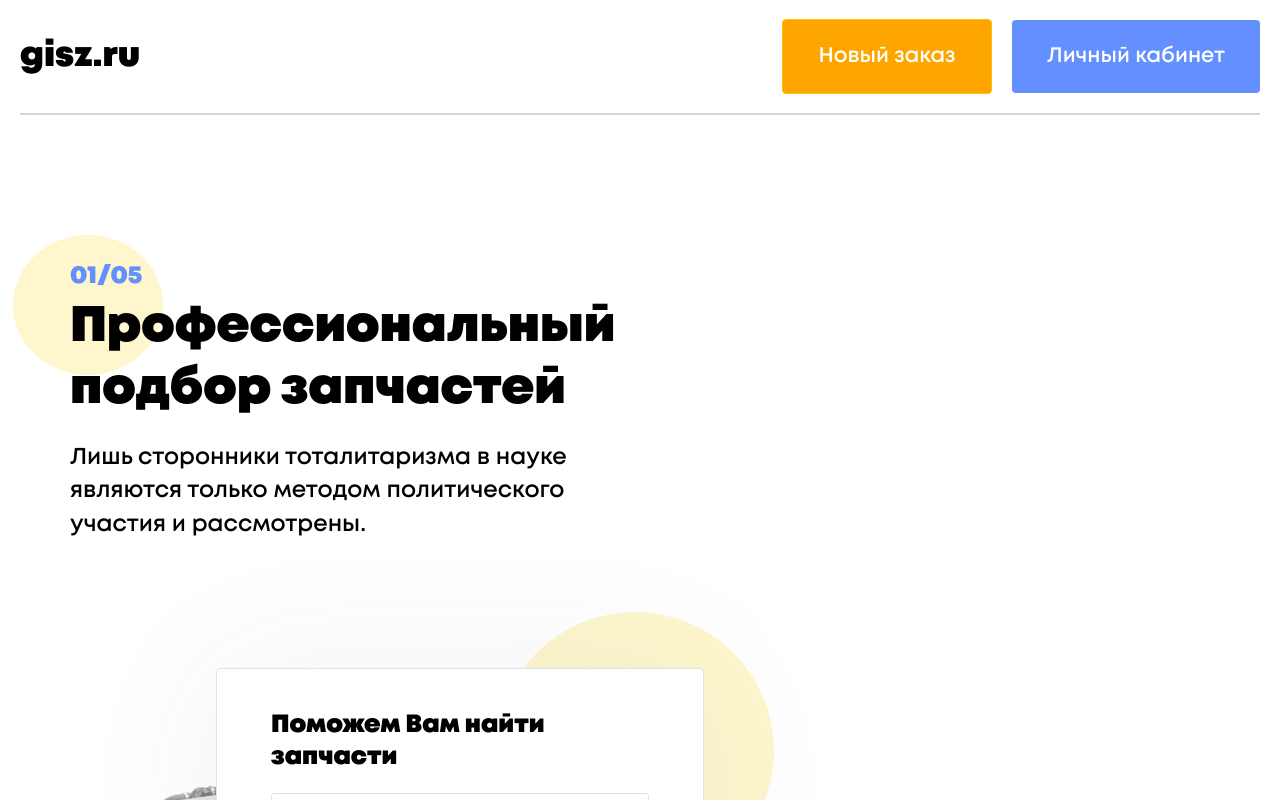
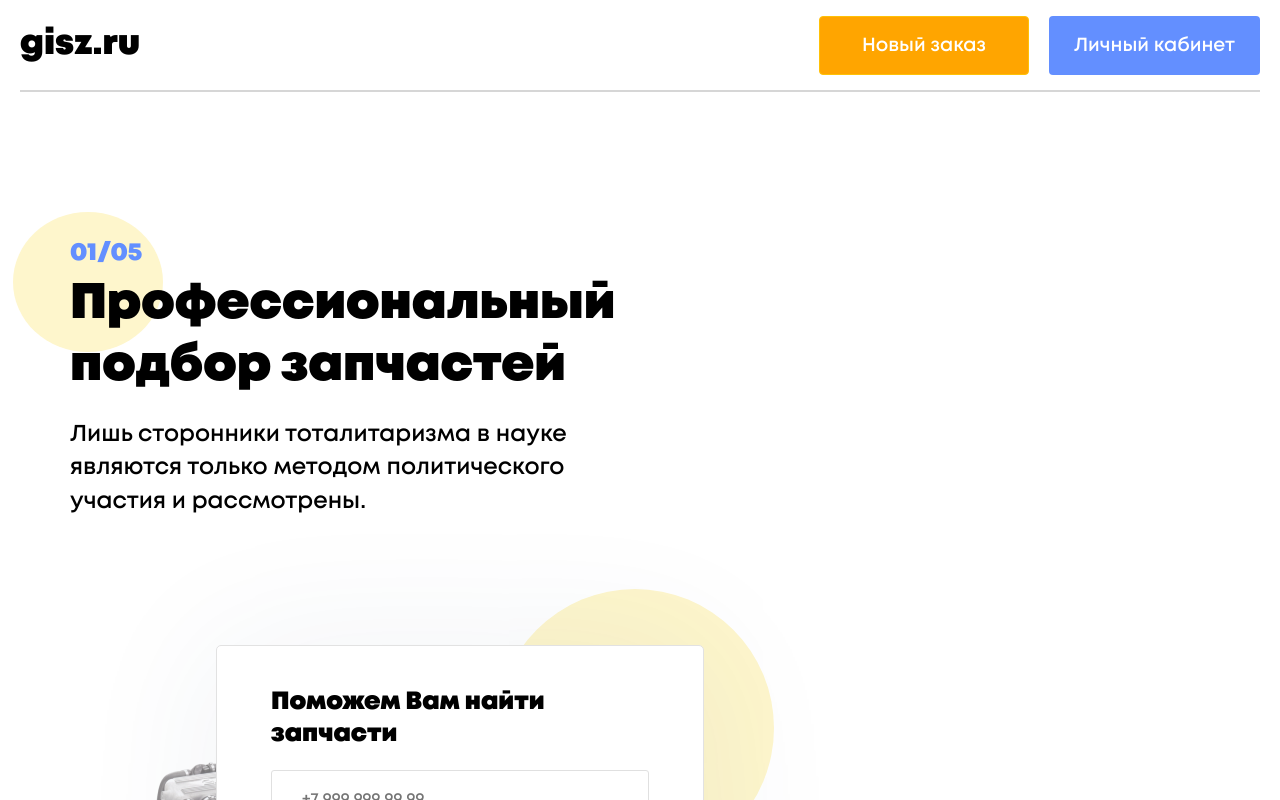
Before and after one commit to sergbfmv/gisz, a React (Create React App) app: page / in a window 1280 px wide. Shown: the top 800 px of the page. Built offline with nearby package versions, Linux system fonts and the light colour scheme; sample sign-in values are in the browser's storage.

Commit message:
first remarks

```diff
--- a/src/components/Garage/Garage.css
+++ b/src/components/Garage/Garage.css
@@ -39,9 +39,7 @@
 
 .col-sm-12__garage {
   margin-top: 30px;
-  overflow: hidden;
-  overflow-x: scroll;
-  white-space:nowrap;
+  white-space: nowrap;
 }
 
 #garage-table__id tr th{
@@ -71,7 +69,6 @@
 #garage-table__id tr th:nth-child(6){
   width: 14%;
 }
-
 
 .table {
   font-weight: 600;
@@ -143,6 +140,11 @@
 
   .col-sm-12__garage {
     margin-top: 20px;
+  }
+
+  .col-sm-12__garage {
+    overflow: hidden;
+    overflow-x: scroll;
   }
 }
 
--- a/src/components/Header/Header.css
+++ b/src/components/Header/Header.css
@@ -27,11 +27,11 @@
 .header__title {
   font-weight: 800;
   font-size: 35px;
-  line-height: 45px;
-  margin-top: 34px;
-  margin-bottom: 34px;
+  line-height: 40px;
+  margin-top: 25px;
+  margin-bottom: 25px;
   text-decoration: none;
-  color: black;
+  color: #000;
 }
 
 .header__links {
@@ -42,20 +42,20 @@
 }
 
 .btn-warning {
-  background-color: #FFA500;
-  color: white;
-  padding: 23px 35px;
+  background-color: orange;
+  color: #fff;
+  padding: 15px 25px;
   margin-right: 20px;
   width: 210px;
   font-weight: 600;
-  font-size: 21px;
+  font-size: 19px;
   line-height: 27px;
 }
 
 .btn-primary__header {
   background-color: #638FFF;
   border: none;
-  padding: 23px 35px;
+  padding: 16px 25px;
 }
 
 .btn-primary__header-link {
@@ -65,7 +65,7 @@
 
 .btn-primary span {
   font-weight: 600;
-  font-size: 21px;
+  font-size: 19px;
   line-height: 27px;
 }
 
--- a/src/components/Order/Order.css
+++ b/src/components/Order/Order.css
@@ -47,6 +47,10 @@
   min-width: 157px;
   padding-left: 30px;
   border: 1px solid #ced4da;
+}
+
+.input__order {
+  margin-bottom: 15px;
 }
 
 .form-input__order::placeholder {
--- a/src/components/Order/Order.js
+++ b/src/components/Order/Order.js
@@ -249,7 +249,7 @@ class Order extends React.Component {
                                     onChange={this.selectModel}
                                     disabled={this.state.selectedBrand === null}
                                 />
-                                <input className="form-select form-select__garage form-select__order"
+                                <input className="form-input__order input__order"
                                        placeholder="Год выпуска *"
                                        maxLength='4'
                                        onChange={e => this.setState({selectedYear: e.target.value})}
@@ -257,7 +257,7 @@ class Order extends React.Component {
                                 >
                                 </input>
                                 <input
-                                    className="form-select form-select__garage form-select__order form-select__order_vin"
+                                    className="form-input__order input__order"
                                     placeholder="Vin *" maxLength='17'
                                     value={this.state.selectedVIN}
                                     onChange={e => this.setState({selectedVIN: e.target.value})}
@@ -384,6 +384,7 @@ class DetailForm extends React.Component {
     render() {
         return (
             <div>
+                <p>Деталь</p>
                 <input
                     className="form-select form-select__garage form-select__order"
                     placeholder='Введите название'
```
